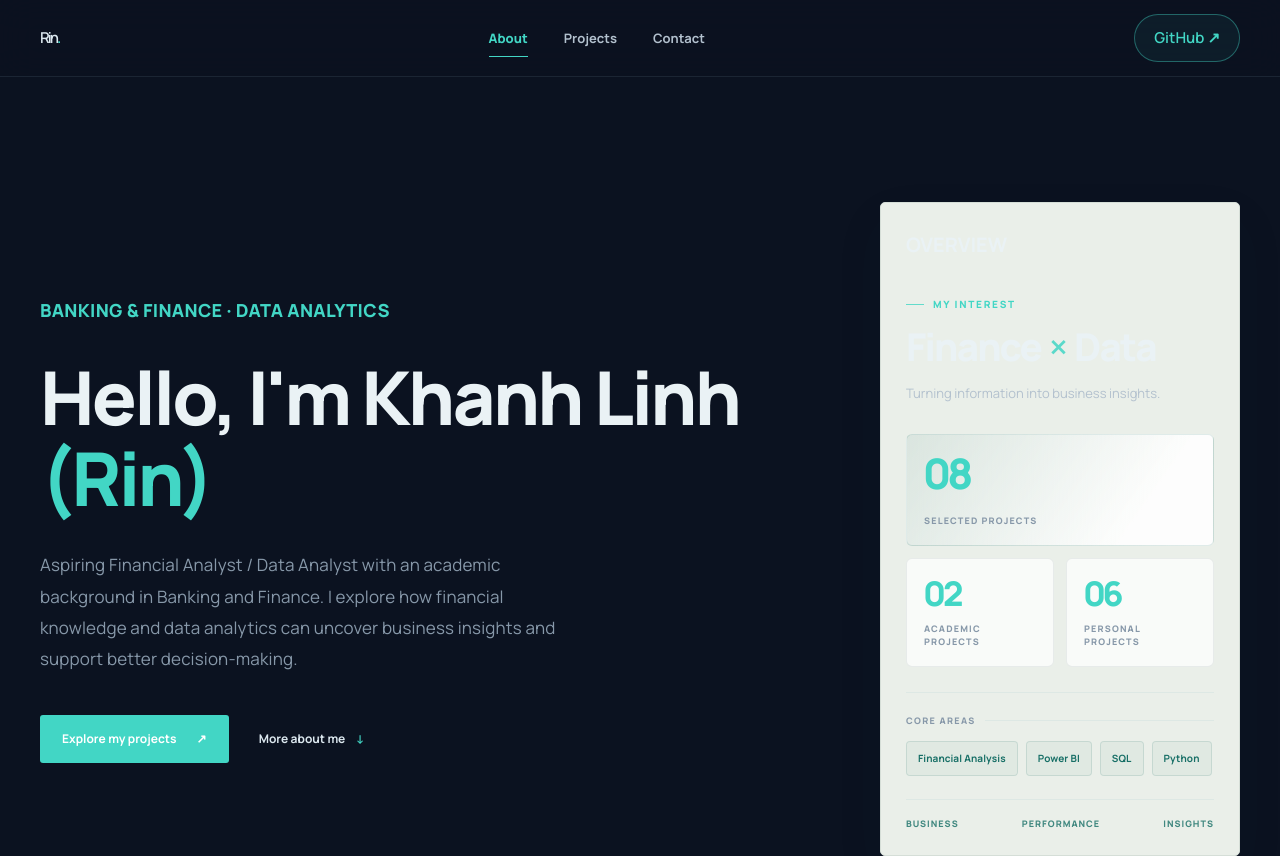
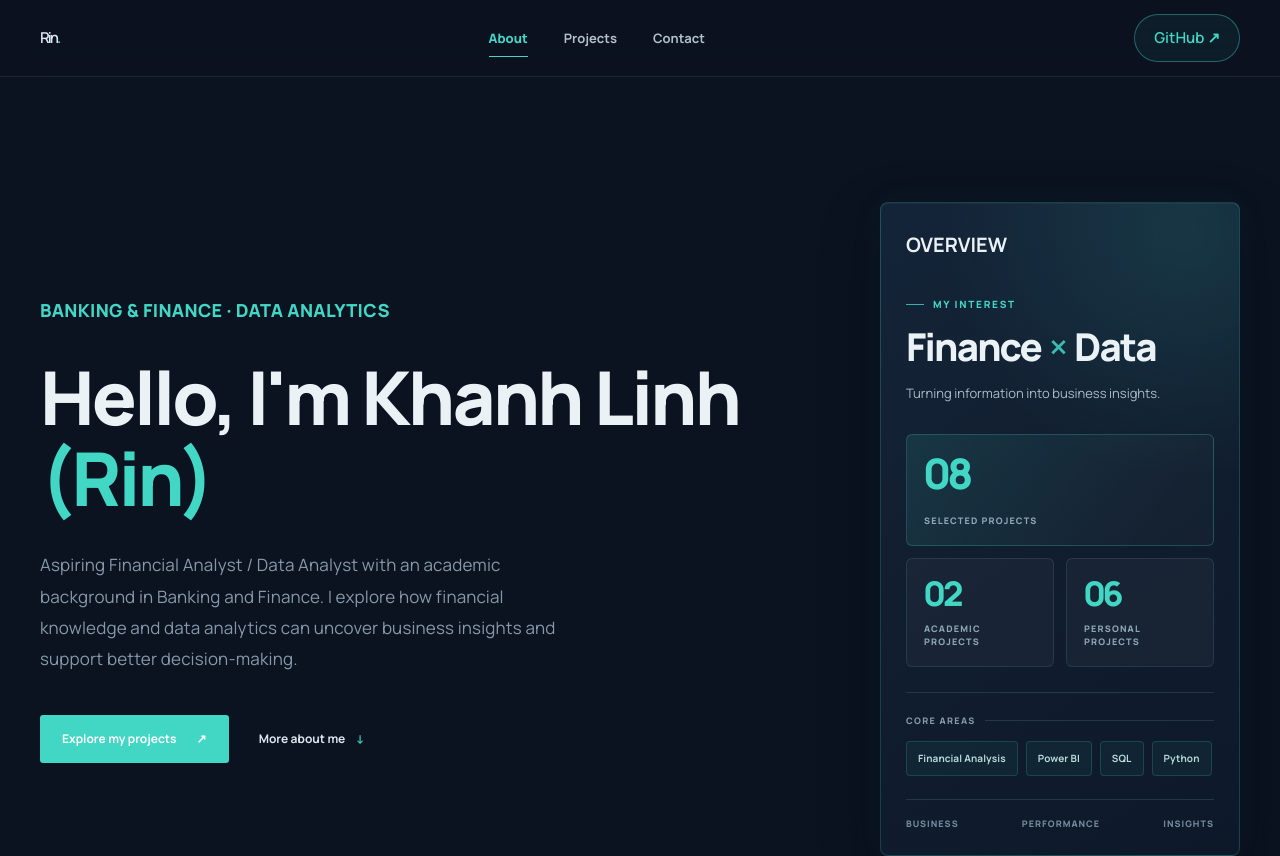
Before and after one commit to LinhNguyenkhanh123/my-journey, a plain HTML site: page index.html in a window 1280 px wide. Shown: the top 856 px of the page. Drawn offline with nearby package versions, Linux system fonts and the light colour scheme.

Commit message:
Update style.css

```diff
--- a/css/style.css
+++ b/css/style.css
@@ -2007,15 +2007,29 @@ iframe {
 
 .hero-dashboard {
     position: relative;
+    isolation: isolate;
     width: 100%;
     padding: 25px;
     overflow: hidden;
-
-    background: #EAEFE9;
-    border: 1px solid #D5DED7;
-    border-radius: 5px;
-
-    box-shadow: 0 20px 50px rgba(24, 60, 59, 0.07);
+    background:
+        radial-gradient(
+            circle at 85% 5%,
+            rgba(66, 214, 197, .12),
+            transparent 35%
+        ),
+        linear-gradient(
+            145deg,
+            #142438 0%,
+            #101D2E 55%,
+            #0D1929 100%
+        );
+
+    border: 1px solid rgba(66, 214, 197, .2);
+    border-radius: 8px;
+    box-shadow:
+        0 20px 60px rgba(0, 0, 0, .25),
+        0 0 35px rgba(66, 214, 197, .055),
+        inset 0 1px 0 rgba(255, 255, 255, .045);
 }
 
 /* Dashboard header */
@@ -2028,7 +2042,7 @@ iframe {
     align-items: center;
     gap: 9px;
     margin-bottom: 12px;
-    color: var(--muted);
+    color: #8FA6B8;
     font-size: 10px;
     font-weight: 800;
     letter-spacing: 1.7px;
@@ -2043,7 +2057,7 @@ iframe {
 }
 
 .dashboard-main h3 {
-    color: var(--dark);
+    color: #EAF2F5;
     font-family: var(--font-display);
     font-size: clamp(34px, 3vw, 40px);
     font-weight: 800;
@@ -2062,7 +2076,7 @@ iframe {
 .dashboard-description {
     max-width: 280px;
     margin-top: 14px;
-    color: var(--text-secondary);
+    color: #A9BBC9;
     font-size: 13px;
     line-height: 1.75;
 }
@@ -2082,9 +2096,12 @@ iframe {
     gap: 12px;
     min-height: 96px;
     padding: 17px;
-    border: 1px solid rgba(24, 60, 59, .08);
+
+    border: 1px solid rgba(148, 190, 196, .13);
     border-radius: 6px;
-    background: rgba(255, 255, 255, .72);
+
+    background: rgba(255, 255, 255, .035);
+
     transition:
         transform .3s ease,
         border-color .3s ease,
@@ -2095,13 +2112,15 @@ iframe {
 .dashboard-stat:first-child {
     grid-column: 1 / -1;
     min-height: 112px;
+
     background:
         linear-gradient(
             125deg,
-            rgba(23, 111, 102, .075),
-            rgba(255, 255, 255, .88) 75%
+            rgba(66, 214, 197, .12),
+            rgba(255, 255, 255, .025) 80%
         );
-    border-color: rgba(23, 111, 102, .13);
+
+    border-color: rgba(66, 214, 197, .24);
 }
 
 .dashboard-stat strong {
@@ -2118,7 +2137,7 @@ iframe {
 }
 
 .dashboard-stat span {
-    color: var(--muted);
+    color: #8FA6B8;
     font-size: 9px;
     font-weight: 800;
     letter-spacing: .13em;
@@ -2127,17 +2146,20 @@ iframe {
 
 .dashboard-stat:hover {
     transform: translateY(-3px);
-    border-color: rgba(23, 111, 102, .25);
-    background: rgba(255, 255, 255, .95);
-    box-shadow: 0 9px 22px rgba(24, 60, 59, .055);
+    border-color: rgba(66, 214, 197, .4);
+    background: rgba(66, 214, 197, .075);
+
+    box-shadow:
+        0 9px 25px rgba(0, 0, 0, .18),
+        0 0 18px rgba(66, 214, 197, .07);
 }
 
 .dashboard-stat:first-child:hover {
     background:
         linear-gradient(
             125deg,
-            rgba(23, 111, 102, .11),
-            rgba(255, 255, 255, .95) 75%
+            rgba(66, 214, 197, .17),
+            rgba(255, 255, 255, .04) 80%
         );
 }
 
@@ -2177,13 +2199,17 @@ iframe {
     display: inline-flex;
     align-items: center;
     padding: 8px 11px;
-    border: 1px solid rgba(23, 111, 102, .13);
+
+    border: 1px solid rgba(66, 214, 197, .18);
     border-radius: 4px;
-    background: rgba(23, 111, 102, .045);
-    color: var(--teal-dark);
+
+    background: rgba(66, 214, 197, .055);
+    color: #B8D9D7;
+
     font-size: 10px;
     font-weight: 700;
     letter-spacing: .01em;
+
     transition:
         transform .25s ease,
         background .25s ease,
@@ -2193,9 +2219,10 @@ iframe {
 
 .dashboard-tags span:hover {
     transform: translateY(-2px);
-    border-color: rgba(23, 111, 102, .3);
-    background: rgba(23, 111, 102, .1);
-    box-shadow: 0 4px 12px rgba(23, 111, 102, .07);
+    border-color: rgba(66, 214, 197, .42);
+    background: rgba(66, 214, 197, .12);
+
+    box-shadow: 0 4px 15px rgba(66, 214, 197, .08);
 }
 
 /* Dashboard footer */
@@ -2212,12 +2239,13 @@ iframe {
 
 .dashboard-footer span {
     position: relative;
-    color: var(--teal-dark);
+    color: #8FA6B8;
     font-size: 9px;
     font-weight: 800;
     letter-spacing: 1px;
     line-height: 1.5;
     opacity: .8;
+
     transition:
         color .25s ease,
         opacity .25s ease;
```
